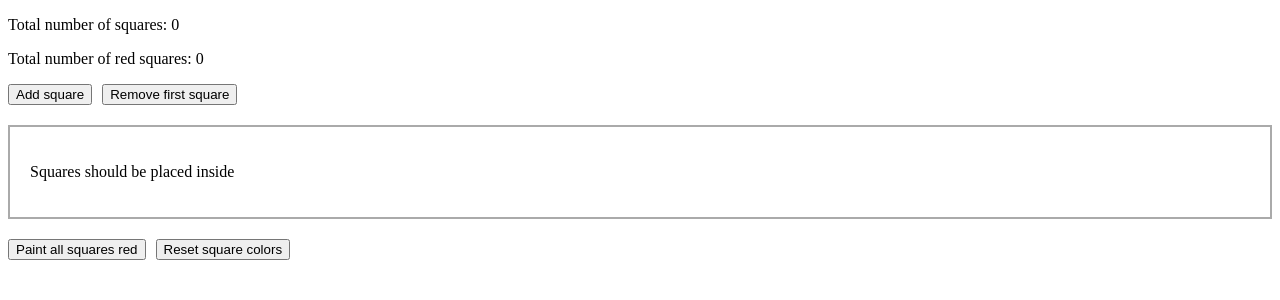
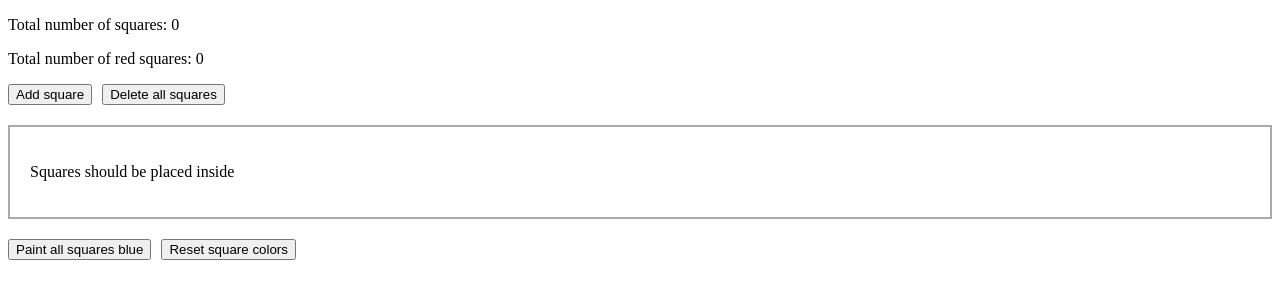
Before and after one commit to mikkas70/l3-interview, a React (Create React App) app: page / in a window 1280 px wide. Shown: the top 300 px of the page. Built offline with nearby package versions, Linux system fonts and the light colour scheme.

Commit message:
Fixes wrong button names

```diff
--- a/src/pages/homepage/index.tsx
+++ b/src/pages/homepage/index.tsx
@@ -8,7 +8,7 @@ const Homepage = (): JSX.Element => {
             <p>Total number of red squares: 0</p>
             <div>
                 <button>Add square</button>
-                <button style={{marginLeft: '10px'}}>Remove first square</button>
+                <button style={{marginLeft: '10px'}}>Delete all squares</button>
             </div>
 
             <SquareContainer>
@@ -16,7 +16,7 @@ const Homepage = (): JSX.Element => {
             </SquareContainer>
 
             <div style={{marginTop: '20px'}}>
-                <button>Paint all squares red</button>
+                <button>Paint all squares blue</button>
                 <button style={{marginLeft: '10px'}}>Reset square colors</button>
             </div>
         </>
```
